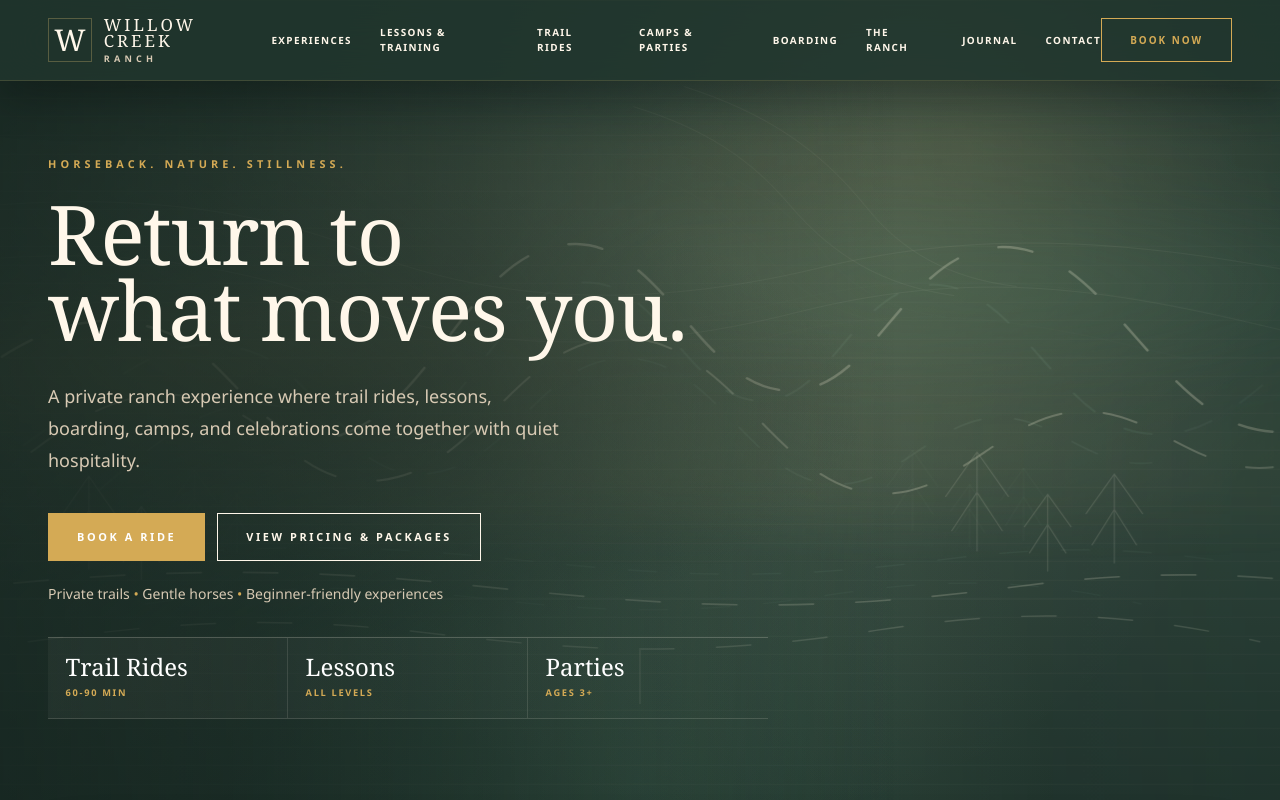
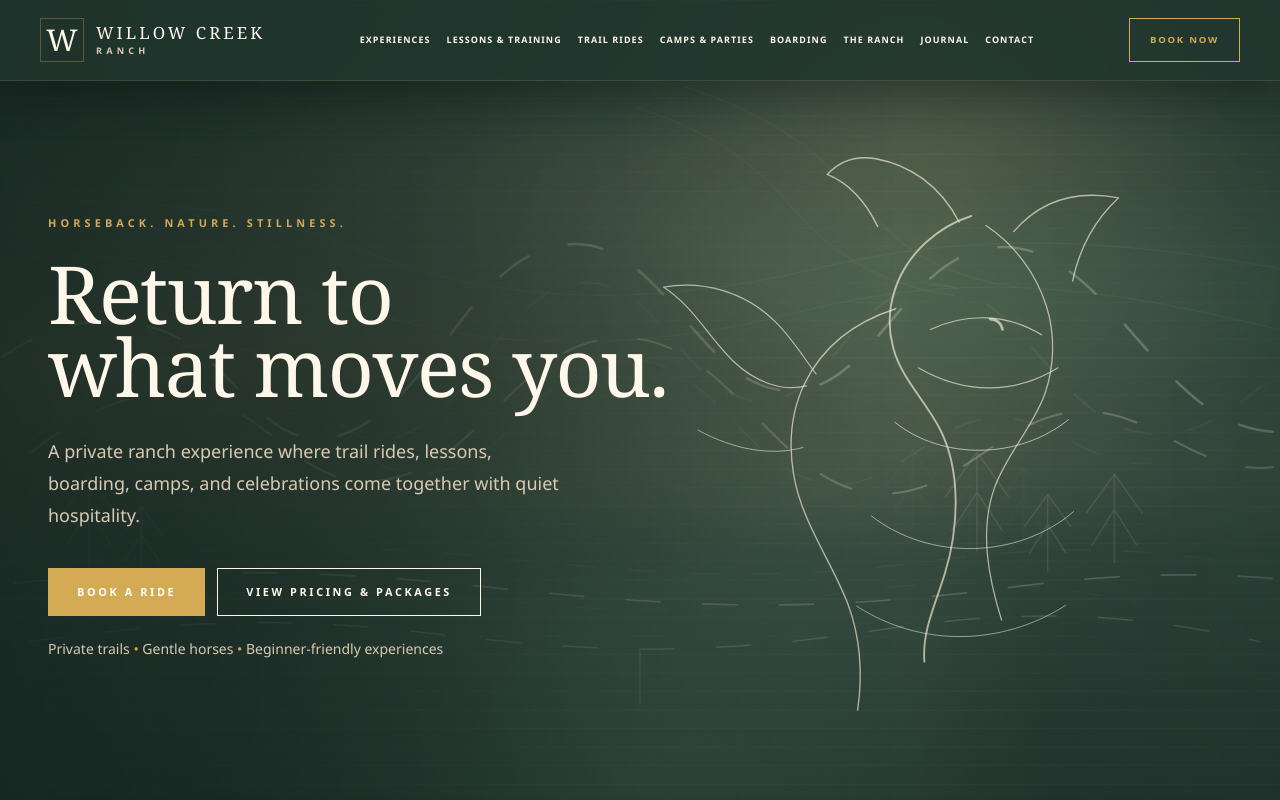
Before and after one commit to dion-nikila/ranch-site, a Next.js app: page / in a window 1280 px wide. Shown: the top 800 px of the page. Built offline with nearby package versions, Linux system fonts and the light colour scheme.

Commit message:
hero section improvement

```diff
--- a/app/globals.css
+++ b/app/globals.css
@@ -240,32 +240,20 @@ header {
   opacity: 0.5;
 }
 
-.hero-route-strip {
-  display: grid;
-  grid-template-columns: repeat(3, minmax(0, 1fr));
-  max-width: 720px;
-  border-top: 1px solid rgba(255, 247, 234, 0.2);
-  border-bottom: 1px solid rgba(255, 247, 234, 0.14);
-  background: linear-gradient(90deg, rgba(255, 247, 234, 0.045), transparent);
-}
-
-.hero-route-link {
-  display: grid;
-  gap: 0.35rem;
-  min-height: 5rem;
-  align-content: center;
-  border-right: 1px solid rgba(255, 247, 234, 0.12);
-  padding: 1rem 1.1rem;
-  transition: background 0.25s ease, transform 0.25s ease;
-}
-
-.hero-route-link:last-child {
-  border-right: 0;
-}
-
-.hero-route-link:hover {
-  background: rgba(255, 247, 234, 0.055);
-  transform: translateY(-2px);
+.hero-horse-line-art {
+  position: absolute;
+  right: max(2rem, 8vw);
+  top: 16%;
+  z-index: 5;
+  width: min(42vw, 34rem);
+  height: auto;
+  color: rgba(236, 225, 198, 0.68);
+  filter:
+    drop-shadow(0 0 18px rgba(210, 177, 99, 0.1))
+    drop-shadow(0 28px 52px rgba(0, 0, 0, 0.18));
+  mix-blend-mode: screen;
+  opacity: 0.82;
+  pointer-events: none;
 }
 
 .booking-field {
@@ -721,31 +709,12 @@ main > section::before {
     opacity: 0.72;
   }
 
-  .hero-route-strip {
-    display: flex;
-    gap: 0;
-    margin-top: 1.5rem;
-    margin-right: -1.25rem;
-    overflow-x: auto;
-    scroll-snap-type: x mandatory;
-    scrollbar-width: none;
-  }
-
-  .hero-route-strip::-webkit-scrollbar {
-    display: none;
-  }
-
-  .hero-route-link {
-    flex: 0 0 9.25rem;
-    min-height: 3.75rem;
-    scroll-snap-align: start;
-    border-right: 1px solid rgba(255, 247, 234, 0.12);
-    border-bottom: 0;
-    padding: 0.8rem 0.95rem;
-  }
-
-  .hero-route-link:last-child {
-    border-right: 0;
+  .hero-horse-line-art {
+    right: -7.5rem;
+    top: 21%;
+    width: 25rem;
+    opacity: 0.32;
+    color: rgba(236, 225, 198, 0.78);
   }
 
   .hero-scroll-indicator {
--- a/components/Hero.tsx
+++ b/components/Hero.tsx
@@ -5,21 +5,6 @@ import { useRef } from "react";
 import { AnimatedMountainLines } from "./AnimatedMountainLines";
 import { Button } from "./Button";
 import { fadeUp, staggerContainer, ease } from "./motion";
-
-const heroRoutes = [
-  {
-    title: "Trail Rides",
-    meta: "60-90 min",
-  },
-  {
-    title: "Lessons",
-    meta: "All levels",
-  },
-  {
-    title: "Parties",
-    meta: "Ages 3+",
-  },
-];
 
 export function Hero() {
   const heroRef = useRef<HTMLElement>(null);
@@ -31,6 +16,7 @@ export function Hero() {
   const backdropY = useTransform(scrollYProgress, [0, 1], [0, reduceMotion ? 0 : 42]);
   const backdropScale = useTransform(scrollYProgress, [0, 1], [1.03, reduceMotion ? 1.03 : 1.08]);
   const mountainY = useTransform(scrollYProgress, [0, 1], [0, reduceMotion ? 0 : -32]);
+  const horseY = useTransform(scrollYProgress, [0, 1], [0, reduceMotion ? 0 : -24]);
 
   return (
     <section ref={heroRef} className="hero-section relative min-h-[88svh] overflow-hidden pb-10 pt-24 md:min-h-[92vh] md:pb-20 md:pt-28">
@@ -59,19 +45,111 @@ export function Hero() {
         animate={{ opacity: 1 }}
         transition={{ duration: 1.4, delay: 0.9, ease }}
       />
+      <motion.svg
+        className="hero-horse-line-art"
+        aria-hidden="true"
+        viewBox="0 0 620 720"
+        fill="none"
+        style={{ y: horseY }}
+        initial={reduceMotion ? false : { opacity: 0, x: 18 }}
+        animate={{ opacity: 1, x: 0 }}
+        transition={{ duration: 1.05, delay: 0.5, ease }}
+      >
+        <path
+          d="M382 98c-38 12-74 43-88 85-7 21-8 45-2 67 9 35 38 62 54 94 24 47 22 112 6 165-10 34-27 67-24 103"
+          stroke="currentColor"
+          strokeWidth="2.2"
+          strokeLinecap="round"
+        />
+        <path
+          d="M399 109c32 21 58 55 70 94 10 32 9 68-2 100-14 39-44 69-58 108-18 50-7 105 8 153"
+          stroke="currentColor"
+          strokeWidth="1.45"
+          strokeLinecap="round"
+        />
+        <path
+          d="M295 205c-50 16-85 45-105 86-15 31-19 67-13 104 9 56 43 99 63 151 14 38 17 80 11 122"
+          stroke="currentColor"
+          strokeWidth="1.55"
+          strokeLinecap="round"
+        />
+        <path
+          d="M368 105c-22-43-58-66-96-73-22-4-41 2-56 18 27 11 45 33 58 60"
+          stroke="currentColor"
+          strokeWidth="1.65"
+          strokeLinecap="round"
+          strokeLinejoin="round"
+        />
+        <path
+          d="M431 116c31-36 72-48 121-39-28 26-45 57-53 96"
+          stroke="currentColor"
+          strokeWidth="1.5"
+          strokeLinecap="round"
+          strokeLinejoin="round"
+        />
+        <path
+          d="M335 229c42-20 89-18 128 6"
+          stroke="currentColor"
+          strokeWidth="1.35"
+          strokeLinecap="round"
+        />
+        <path
+          d="M321 273c53 31 111 31 161 0"
+          stroke="currentColor"
+          strokeWidth="1.25"
+          strokeLinecap="round"
+        />
+        <path
+          d="M294 336c55 44 143 43 200-3"
+          stroke="currentColor"
+          strokeWidth="1.15"
+          strokeLinecap="round"
+        />
+        <path
+          d="M267 444c66 52 169 50 233-5"
+          stroke="currentColor"
+          strokeWidth="1"
+          strokeLinecap="round"
+        />
+        <path
+          d="M250 548c72 47 166 47 241-1"
+          stroke="currentColor"
+          strokeWidth="0.95"
+          strokeLinecap="round"
+        />
+        <path
+          d="M404 217c7 0 13 5 14 12"
+          stroke="currentColor"
+          strokeWidth="3"
+          strokeLinecap="round"
+        />
+        <path
+          d="M192 294c-29 7-60-5-85-29-28-28-47-64-80-85 47-8 94 6 128 39 19 18 32 40 48 61"
+          stroke="currentColor"
+          strokeWidth="1.35"
+          strokeLinecap="round"
+          strokeLinejoin="round"
+        />
+        <path
+          d="M188 365c-36 10-79 3-121-20"
+          stroke="currentColor"
+          strokeWidth="1"
+          strokeLinecap="round"
+        />
+      </motion.svg>
       <div className="hero-inner relative z-10 mx-auto grid min-h-[calc(88svh-6rem)] max-w-[1440px] items-start px-5 pt-9 md:min-h-[calc(92vh-7rem)] md:items-center md:px-8 md:pt-0 lg:px-12">
         <motion.div
           variants={staggerContainer}
           initial={reduceMotion ? false : "hidden"}
           animate="visible"
-          className="relative z-20 max-w-[760px] pt-7"
+          className="relative z-20 max-w-[720px] pt-7"
         >
           <motion.p variants={fadeUp} className="mb-6 text-[0.68rem] font-bold uppercase tracking-[0.38em] text-[var(--gold)]">
             Horseback. Nature. Stillness.
           </motion.p>
           <motion.h1
             variants={staggerContainer}
-            className="font-serif text-[clamp(2.35rem,12.6vw,3.08rem)] font-light leading-[0.92] tracking-[-0.02em] text-[var(--text)] md:text-[4.85rem] xl:text-[5.15rem]"
+            className="font-serif text-[clamp(2.35rem,12.6vw,3.08rem)] font-light leading-[0.92] tracking-[-0.02em] text-[var(--text)] md:text-[4.85rem] xl:text-[5rem]"
           >
             {["Return to", "what moves you."].map((line) => (
               <motion.span variants={fadeUp} className="block whitespace-nowrap" key={line}>
@@ -89,18 +167,6 @@ export function Hero() {
           <motion.p variants={fadeUp} className="mt-6 text-sm text-[var(--muted)]">
             Private trails <span className="text-[var(--gold)]">•</span> Gentle horses <span className="text-[var(--gold)]">•</span> Beginner-friendly experiences
           </motion.p>
-          <motion.div variants={fadeUp} className="hero-route-strip mt-8" aria-label="Popular ranch experiences">
-            {heroRoutes.map((route) => (
-                <a
-                  className="hero-route-link"
-                  href="#booking"
-                  key={route.title}
-                >
-                  <span className="font-serif text-2xl font-light leading-none text-white">{route.title}</span>
-                  <span className="text-[0.58rem] font-bold uppercase tracking-[0.18em] text-[var(--gold)]">{route.meta}</span>
-                </a>
-              ))}
-          </motion.div>
         </motion.div>
       </div>
       <div className="hero-scroll-indicator" aria-hidden="true" />
--- a/components/Navbar.tsx
+++ b/components/Navbar.tsx
@@ -26,14 +26,14 @@ export function Navbar() {
       animate={{ opacity: 1, y: 0 }}
       transition={{ duration: 0.75, ease }}
     >
-      <nav className="mx-auto flex h-[4.75rem] max-w-[1440px] items-center justify-between px-4 sm:px-5 md:h-20 md:px-8 lg:px-12">
+      <nav className="mx-auto flex h-[4.75rem] max-w-[1440px] items-center justify-between px-4 sm:px-5 md:h-20 md:px-8 lg:px-10 2xl:px-12">
         <motion.div initial={false} animate={{ opacity: 1 }} transition={{ duration: 0.8, delay: 0.15 }}>
           <Logo />
         </motion.div>
-        <div className="hidden items-center gap-5 lg:flex xl:gap-7">
+        <div className="hidden items-center gap-4 xl:flex 2xl:gap-7">
           {navLinks.map((link) => (
             <a
-              className="text-[0.58rem] font-bold uppercase tracking-[0.14em] text-[var(--text)] transition-colors hover:text-[var(--gold)] focus-visible:outline focus-visible:outline-2 focus-visible:outline-offset-4 focus-visible:outline-[var(--gold)] xl:text-[0.62rem]"
+              className="text-[0.56rem] font-bold uppercase tracking-[0.12em] text-[var(--text)] transition-colors hover:text-[var(--gold)] focus-visible:outline focus-visible:outline-2 focus-visible:outline-offset-4 focus-visible:outline-[var(--gold)] 2xl:text-[0.62rem] 2xl:tracking-[0.14em]"
               href={`#${link.toLowerCase().replaceAll(" ", "-").replaceAll("&", "and")}`}
               key={link}
             >
@@ -42,14 +42,14 @@ export function Navbar() {
           ))}
         </div>
         <div className="flex items-center gap-4">
-          <button className="hidden min-h-11 whitespace-nowrap border border-[var(--gold)] px-6 text-[0.62rem] font-bold uppercase tracking-[0.2em] text-[var(--gold)] transition-all hover:bg-[var(--gold)] hover:text-white focus-visible:outline focus-visible:outline-2 focus-visible:outline-offset-4 focus-visible:outline-[var(--gold)] md:block xl:px-7">
+          <button className="hidden min-h-11 whitespace-nowrap border border-[var(--gold)] px-5 text-[0.6rem] font-bold uppercase tracking-[0.18em] text-[var(--gold)] transition-all hover:bg-[var(--gold)] hover:text-white focus-visible:outline focus-visible:outline-2 focus-visible:outline-offset-4 focus-visible:outline-[var(--gold)] md:block 2xl:px-7 2xl:text-[0.62rem]">
             Book Now
           </button>
           <button
             aria-label={open ? "Close menu" : "Open menu"}
             aria-expanded={open}
             onClick={() => setOpen((value) => !value)}
-            className="group flex h-11 w-11 shrink-0 items-center justify-center border border-[var(--border)] bg-[var(--card)] transition-colors hover:border-[var(--gold)] lg:hidden"
+            className="group flex h-11 w-11 shrink-0 items-center justify-center border border-[var(--border)] bg-[var(--card)] transition-colors hover:border-[var(--gold)] xl:hidden"
           >
             <span className="relative h-4 w-6">
               <span className={`absolute left-0 top-0 h-px w-6 bg-[var(--text)] transition-transform ${open ? "translate-y-2 rotate-45" : ""}`} />
@@ -62,7 +62,7 @@ export function Navbar() {
       <AnimatePresence>
         {open && (
           <motion.div
-            className="fixed inset-x-0 top-[4.75rem] z-40 border-b border-[var(--border)] bg-[var(--bg)] px-6 pb-8 pt-5 shadow-[0_28px_70px_rgba(23,23,23,0.08)] md:top-20 lg:hidden"
+            className="fixed inset-x-0 top-[4.75rem] z-40 border-b border-[var(--border)] bg-[var(--bg)] px-6 pb-8 pt-5 shadow-[0_28px_70px_rgba(23,23,23,0.08)] md:top-20 xl:hidden"
             initial={{ opacity: 0, y: -12 }}
             animate={{ opacity: 1, y: 0 }}
             exit={{ opacity: 0, y: -12 }}
```
Also changed, not shown: 1 other file (tests, documents, lock files or other folders).
